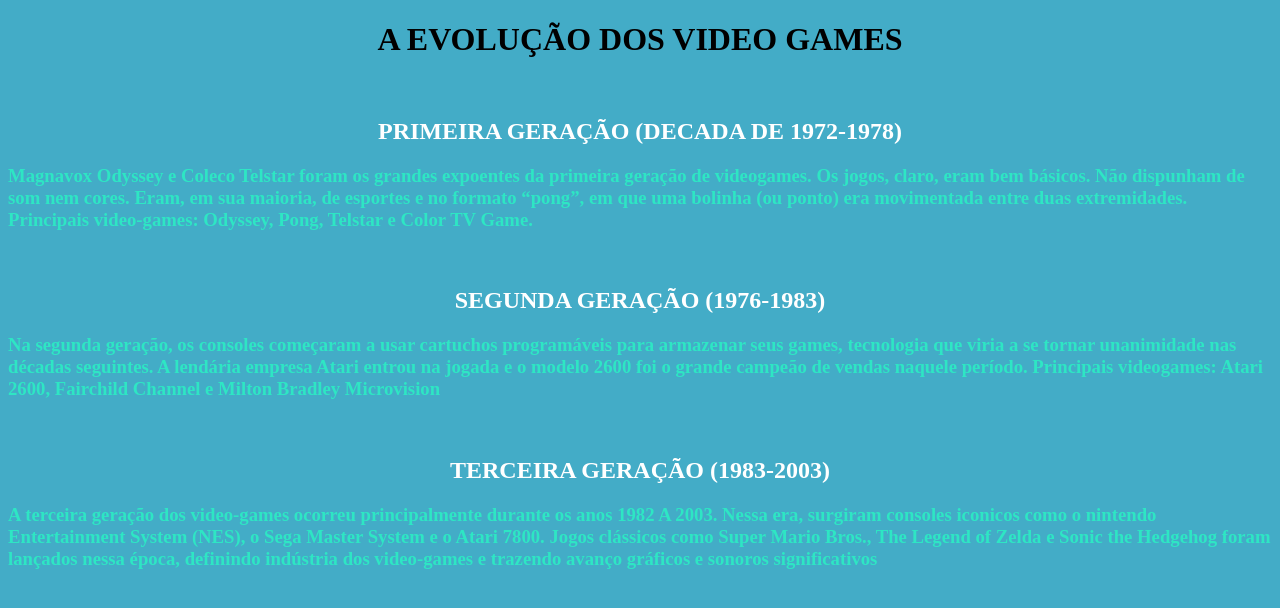
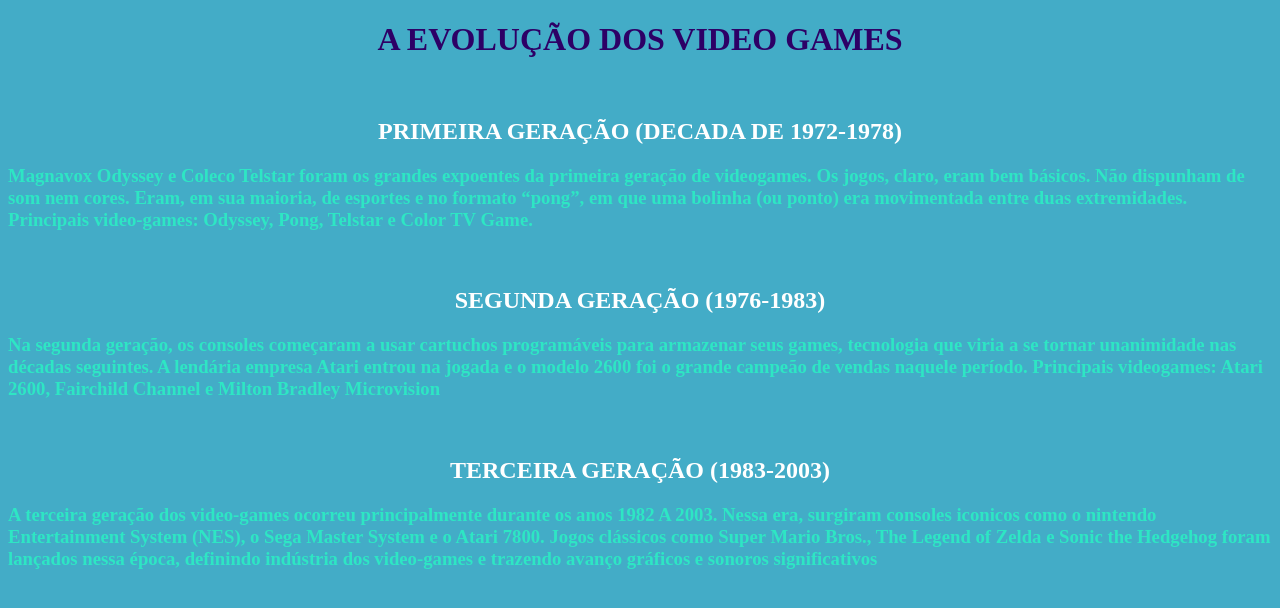
Before and after one commit to EnzoMinoru/coco, a plain HTML site: page index.html in a window 1280 px wide. Drawn offline with Linux system fonts and the light colour scheme.

Commit message:
comit 13

```diff
--- a/index.html
+++ b/index.html
@@ -12,6 +12,7 @@
     }
  h1{
     text-align: center;
+    color: #2d0066;
  }
  h2{
     text-align: center;
```
